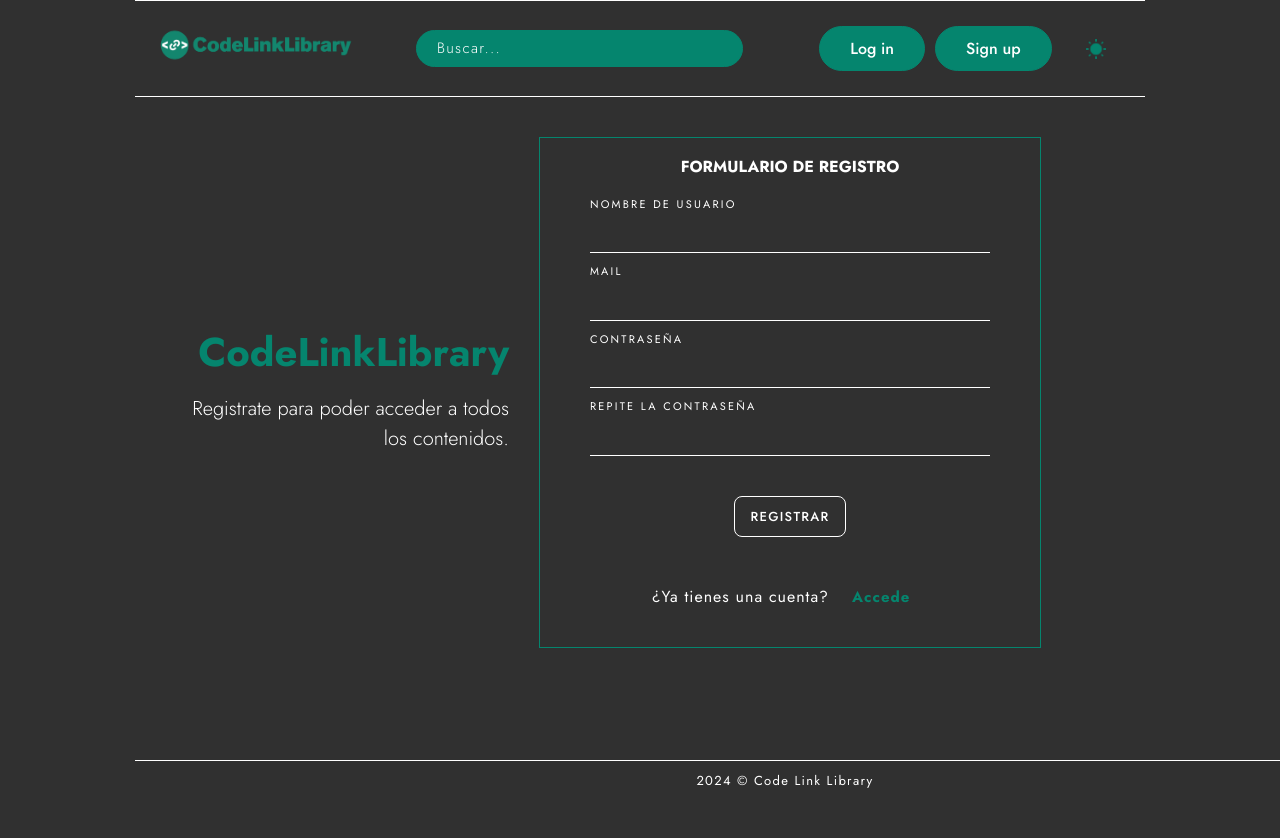
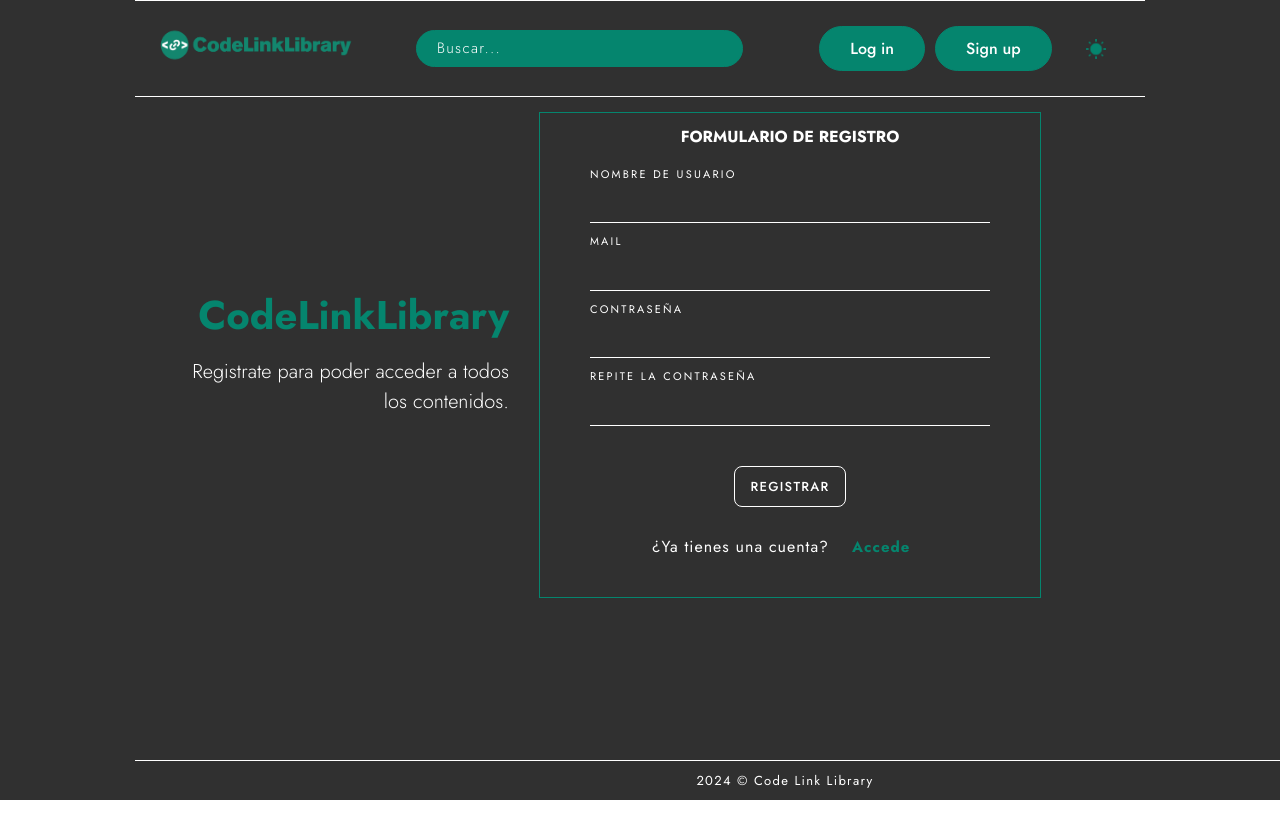
Before and after one commit to helenartola/codeLinkLibraryFront, a React (Vite) app: page /registro in a window 1280 px wide. Shown: the top 838 px of the page. After the commit the page ends 800 px from the top, so only its background shows below. Built offline with nearby package versions, Linux system fonts and the light colour scheme.

Commit message:
Hemos añadido formulario de registro y modificado CSS

```diff
--- a/src/App.css
+++ b/src/App.css
@@ -10,10 +10,11 @@ body {
   color: white;
   display: flex;
   flex-direction: column;
-}
-.main-container {
   min-height: 100vh;
 }
+/* .main-container {
+  min-height: 100vh;
+} */
 
 /* Estilos para el modo claro */
 body.dark-mode {
--- a/src/components/registro/FormularioRegistro.css
+++ b/src/components/registro/FormularioRegistro.css
@@ -12,7 +12,7 @@ fieldset {
   background-color: #303030;
   border: 1px solid #05856e;
   width: 500px;
-  padding-top: 20px;
+  padding-top: 15px;
   padding-bottom: 30px;
 }
 .cajaFormulario h1 {
@@ -72,7 +72,7 @@ input {
 .yaTienesCuenta {
   display: flex;
   align-items: center;
-  padding-top: 40px;
+  padding-top: 20px;
   letter-spacing: 1px;
 }
 
--- a/src/pages/paginaregistro/PaginaRegistro.css
+++ b/src/pages/paginaregistro/PaginaRegistro.css
@@ -2,7 +2,7 @@
   display: flex;
   align-items: center;
   justify-content: center;
-  margin-top: 40px;
+  margin-top: 1.5%;
 }
 
 .textoRegistro {
```
